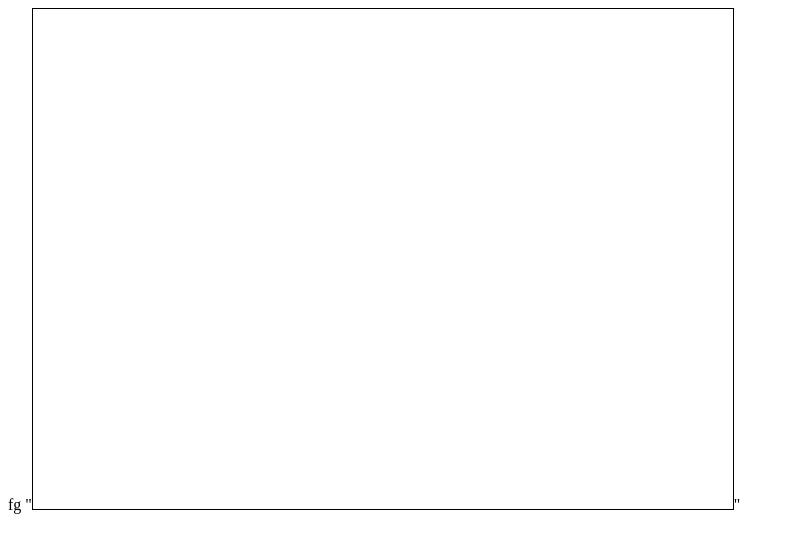
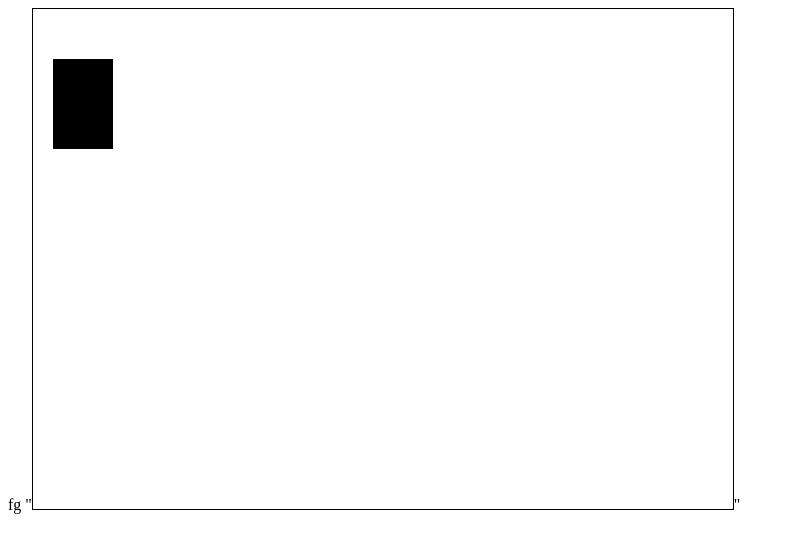
Before and after one commit to hallj600/gamer, a plain HTML site: page index.html in a window 1280 px wide. Shown: the whole page, without its empty margins (0-793 px from the left). Drawn offline with Linux system fonts and the light colour scheme.

Commit message:
Update index.html

```diff
--- a/index.html
+++ b/index.html
@@ -4,4 +4,7 @@ fg
 <script>
 var canv = document.getElementById("ctx");
 var ctx = canv.getContext("2d");
+
+
+ctx.fillRect(20,50,60,90);
 </script>
```
